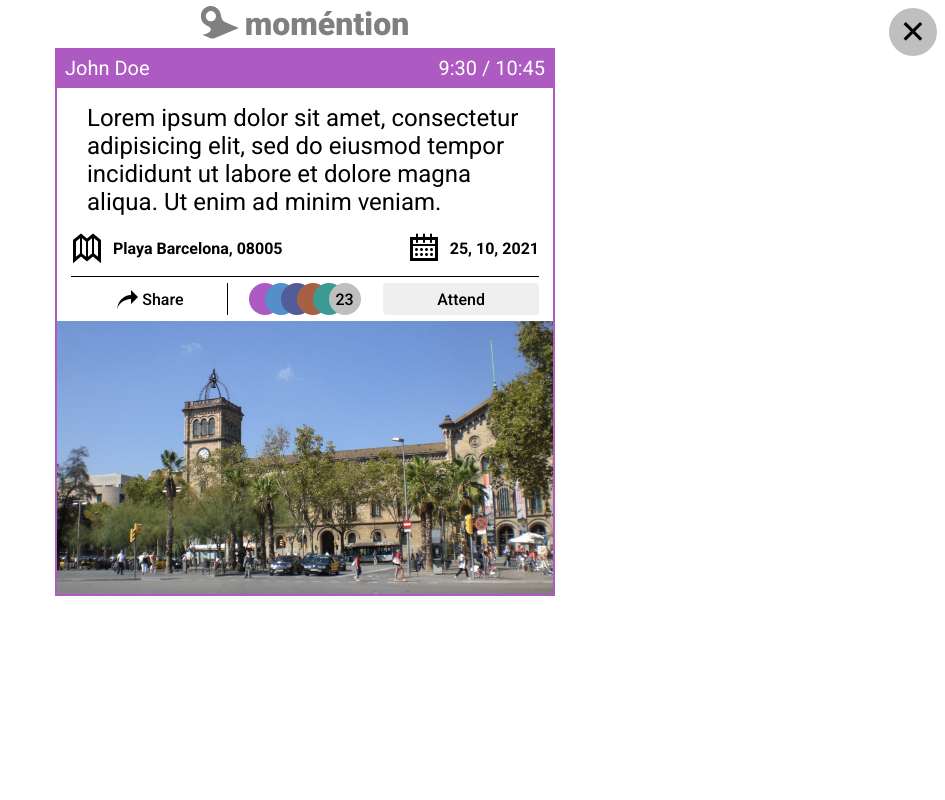
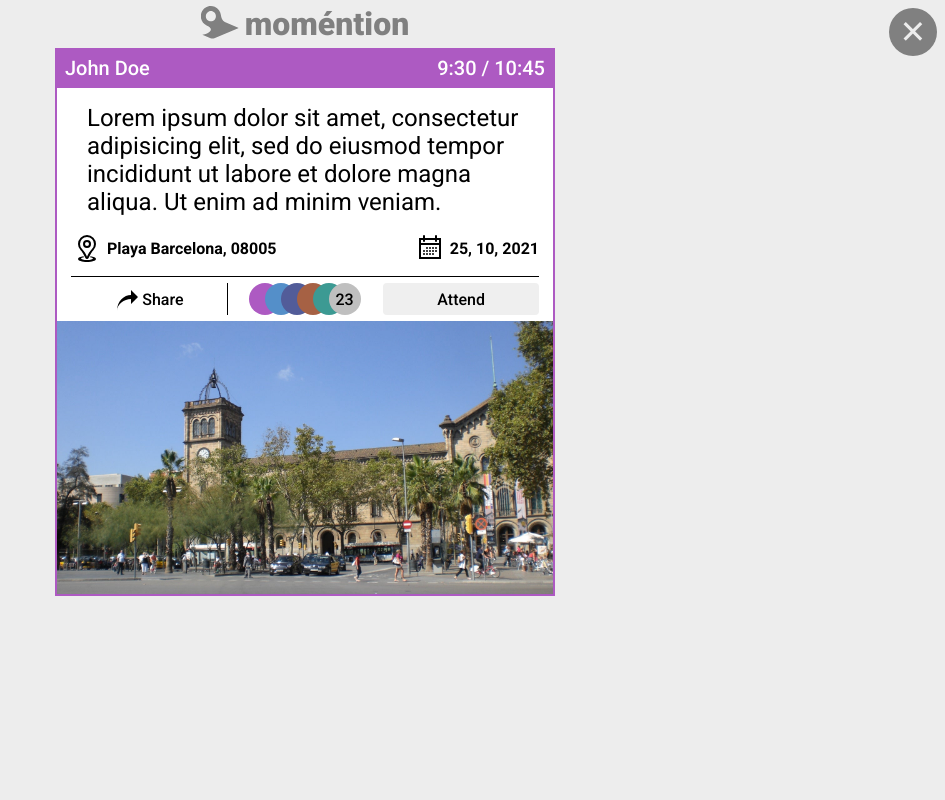
Before and after one commit to AdriaAlvarez93/IFCD0210-21-Netmind, a PHP site: page / in a window 1280 px wide, after a click on "Lorem ipsum dolor sit amet, consectetur adipisicing elit, se". Shown: the whole page, without its empty margins (335-1280 px from the left). Run offline with PHP 8.4, Linux system fonts and the light colour scheme.

Commit message:
12-5-2021

```diff
--- a/frontend/index.html
+++ b/frontend/index.html
@@ -31,10 +31,10 @@
                 <div id="texto">Lorem ipsum dolor sit amet, consectetur adipisicing elit, sed do eiusmod
                     tempor incididunt ut labore et dolore magna aliqua. Ut enim ad minim veniam.</div>
                 <div id="caca">
-                    <div id="lugar"><img src="images/location.svg" alt="">
+                    <div id="lugar"><img src="images/loca.svg" alt="">
                         <p>Playa Barcelona, 08005</p>
                     </div>
-                    <div id="fecha"><img src="images/date.svg" alt="">
+                    <div id="fecha"><img src="images/cal.svg" alt="">
                         <p>25, 10, 2021</p>
                     </div>
                 </div>
--- a/frontend/styles/style.css
+++ b/frontend/styles/style.css
@@ -628,7 +628,7 @@ main {
     display: none;
     position: absolute;
     z-index: 5;
-    background:#ffffff;
+    background:#ededed;
     backdrop-filter: blur(3px);
     width: 100%;
     height: 100%;
@@ -660,8 +660,8 @@ main {
 #ex{cursor: pointer;
     user-select: none;
     font-size: 2em;
-    color: black;
-    background-color: #bfbfbf;
+    color: #ededed;
+    background-color: #808080;
     border-radius: 100px;
     position: absolute;
     right: 8px;
@@ -682,6 +682,7 @@ main {
     display: flex;
     color: white;
     font-size: 1.25em;
+    font-weight: 500;
     justify-content: space-between;
     align-items: center;
 }
@@ -777,11 +778,11 @@ button:hover{
     display: flex;
     align-items: center;
 }
-#lugar img{margin-right: 10px;
+#lugar img{margin-right: 4px;
 
 }
 #fecha img{
-    margin-right: 10px;
+    margin-right: 4px;
 }
 
 #attendees{
```
Also changed, not shown: frontend/images/cal.svg (added), frontend/images/loca.svg (added).
